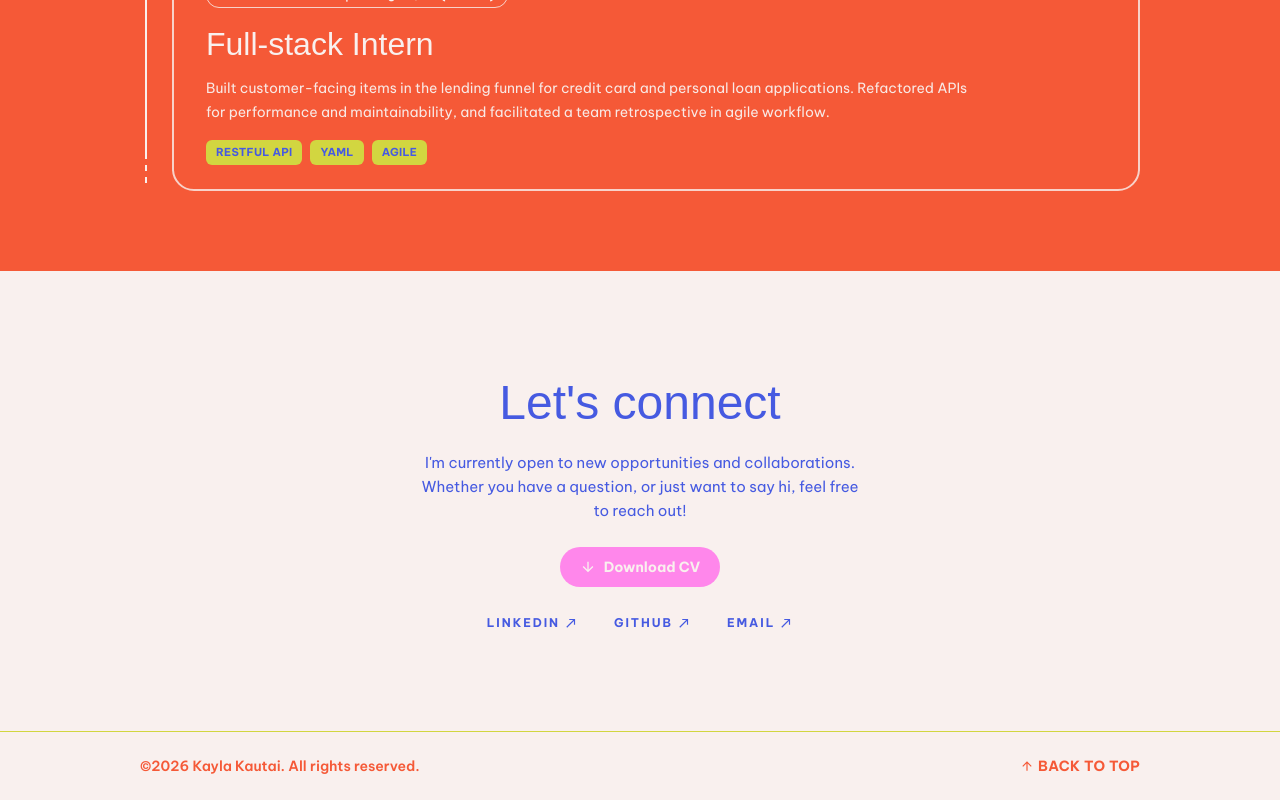
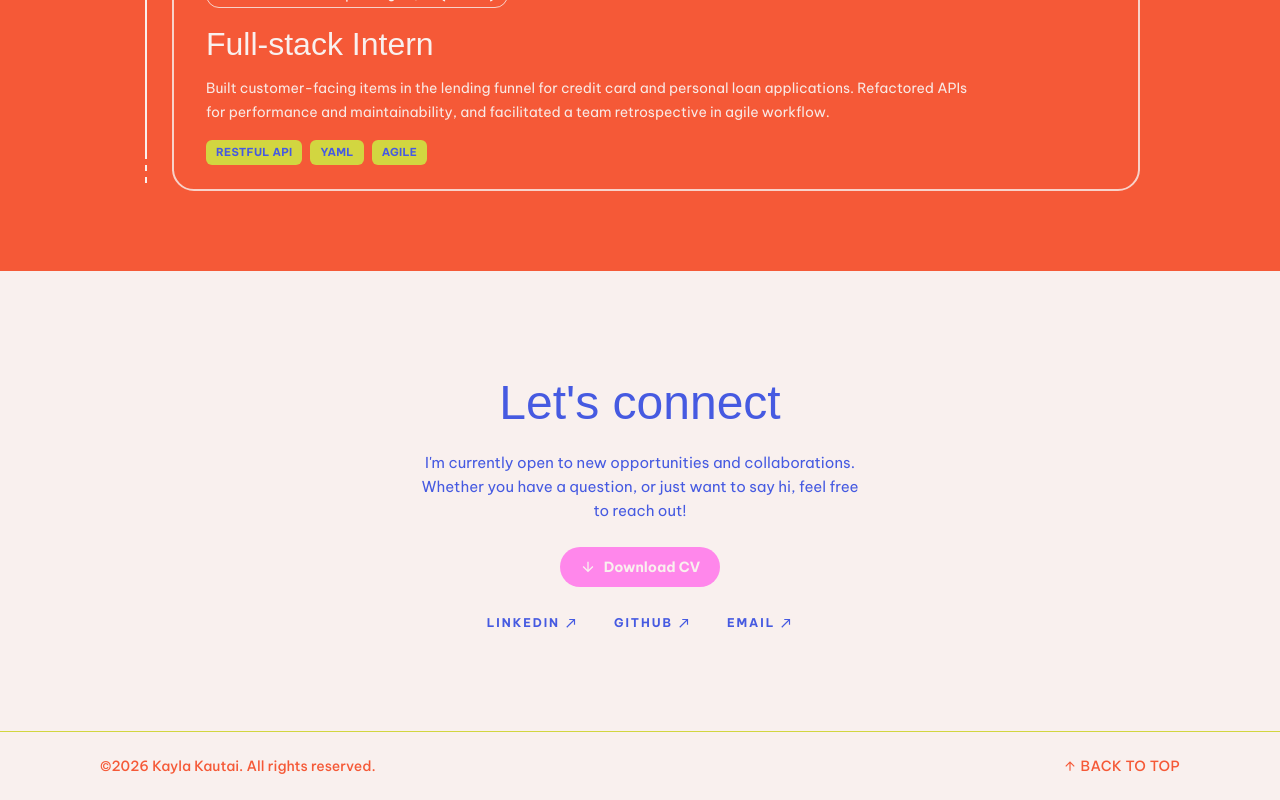
Before and after one commit to kkau201/portfolio, a Next.js app: page / in a window 1280 px wide. Shown: the part 3204-4004 px from the top of the page. Built offline with nearby package versions, Linux system fonts and the light colour scheme; a web font is replaced by a local one.

Commit message:
Refactor footer UI
- Adjusted alignment
- Adjusted font weight

```diff
--- a/src/components/sections/Footer.tsx
+++ b/src/components/sections/Footer.tsx
@@ -6,7 +6,7 @@ export function Footer() {
     <footer className="bg-oatmeal">
         <hr className="h-px bg-lime border-0"/>
         <div
-            className="page-wrap flex flex-col gap-3 py-6 text-sm font-semibold text-tangerine sm:flex-row sm:items-center sm:justify-between">
+            className="mx-auto w-full max-w-page flex flex-col gap-3 py-6 text-sm font-medium text-tangerine sm:flex-row sm:items-center sm:justify-between">
             <p>{siteMeta.copyright}</p>
             <BackToTop/>
         </div>
--- a/src/components/ui/BackToTop.tsx
+++ b/src/components/ui/BackToTop.tsx
@@ -6,7 +6,7 @@ export function BackToTop() {
   return (
     <a
       href="#top"
-      className="group/arrow focus-ring inline-flex items-center gap-1 rounded-sm font-extrabold tracking-wide text-tangerine hover:text-blueberry"
+      className="group/arrow focus-ring inline-flex items-center gap-1 rounded-sm font-medium tracking-wide text-tangerine hover:text-blueberry"
       aria-label="Back to top"
       onClick={(event) => {
         event.preventDefault();
```
